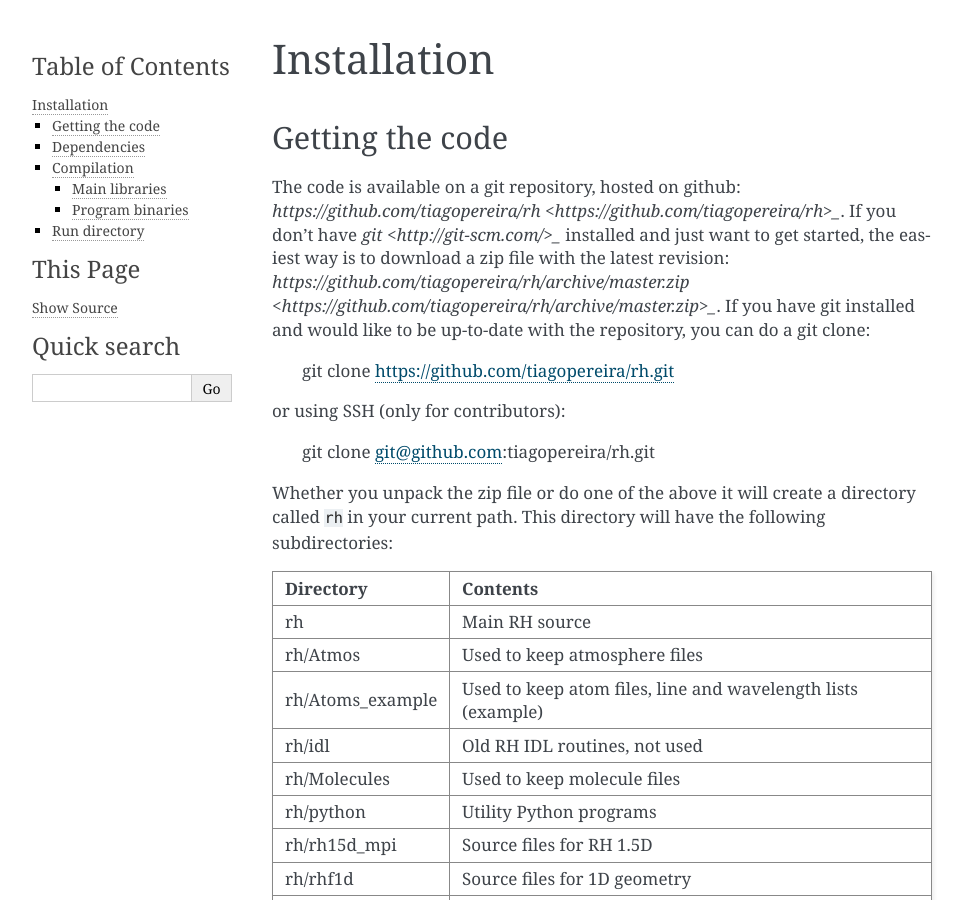
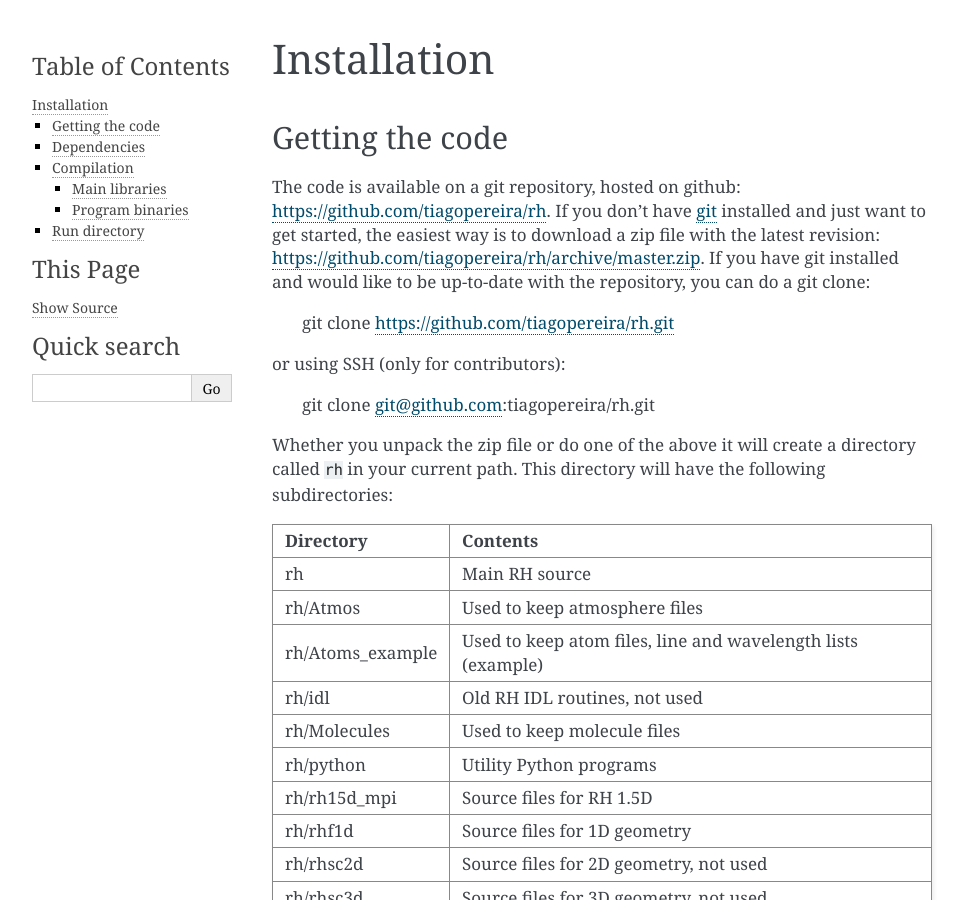
Before and after one commit to ITA-Solar/rh, a Sphinx documentation site: the page built from doc/source/installation.txt, in a window 1280 px wide and 900 px high. Shown: the whole window, without its empty margins (148-1112 px from the left). Built offline with Sphinx 7.4.7, drawn with Linux system fonts in a browser that asks for light colours; formulas are drawn with MathJax 3.

Commit message:
Fixed links in documentation

```diff
--- a/doc/source/installation.txt
+++ b/doc/source/installation.txt
@@ -5,7 +5,7 @@ Installation
 Getting the code
 ================
 
-The code is available on a git repository, hosted on github: `https://github.com/tiagopereira/rh <https://github.com/tiagopereira/rh>_`. If you don't have `git <http://git-scm.com/>_` installed and just want to get started, the easiest way is to download a zip file with the latest revision: `https://github.com/tiagopereira/rh/archive/master.zip <https://github.com/tiagopereira/rh/archive/master.zip>_`. If you have git installed and would like to be up-to-date with the repository, you can do a git clone:
+The code is available on a git repository, hosted on github: `https://github.com/tiagopereira/rh <https://github.com/tiagopereira/rh>`_. If you don't have `git <http://git-scm.com/>`_ installed and just want to get started, the easiest way is to download a zip file with the latest revision: `https://github.com/tiagopereira/rh/archive/master.zip <https://github.com/tiagopereira/rh/archive/master.zip>`_. If you have git installed and would like to be up-to-date with the repository, you can do a git clone:
 
     git clone https://github.com/tiagopereira/rh.git
 
```
